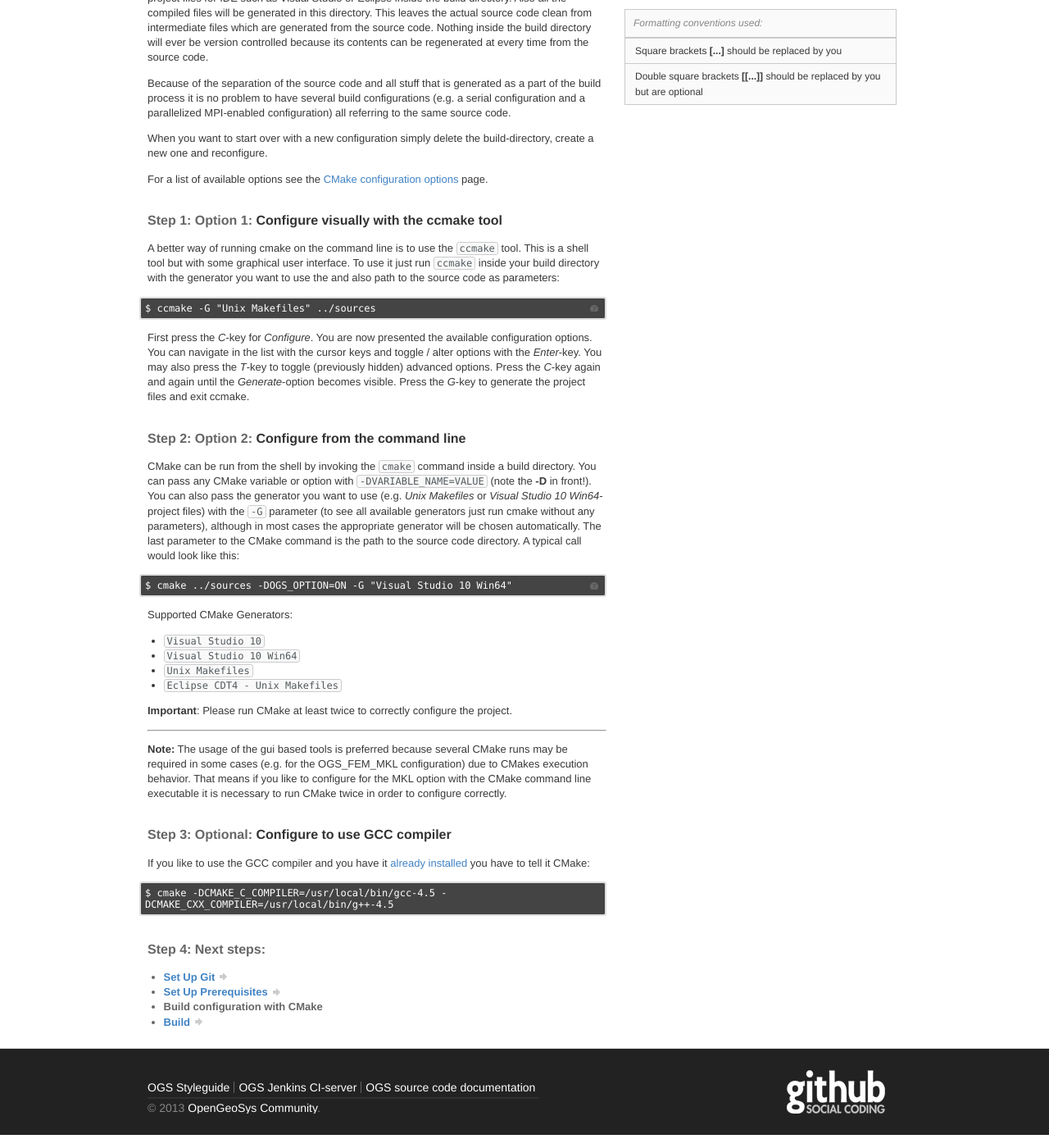
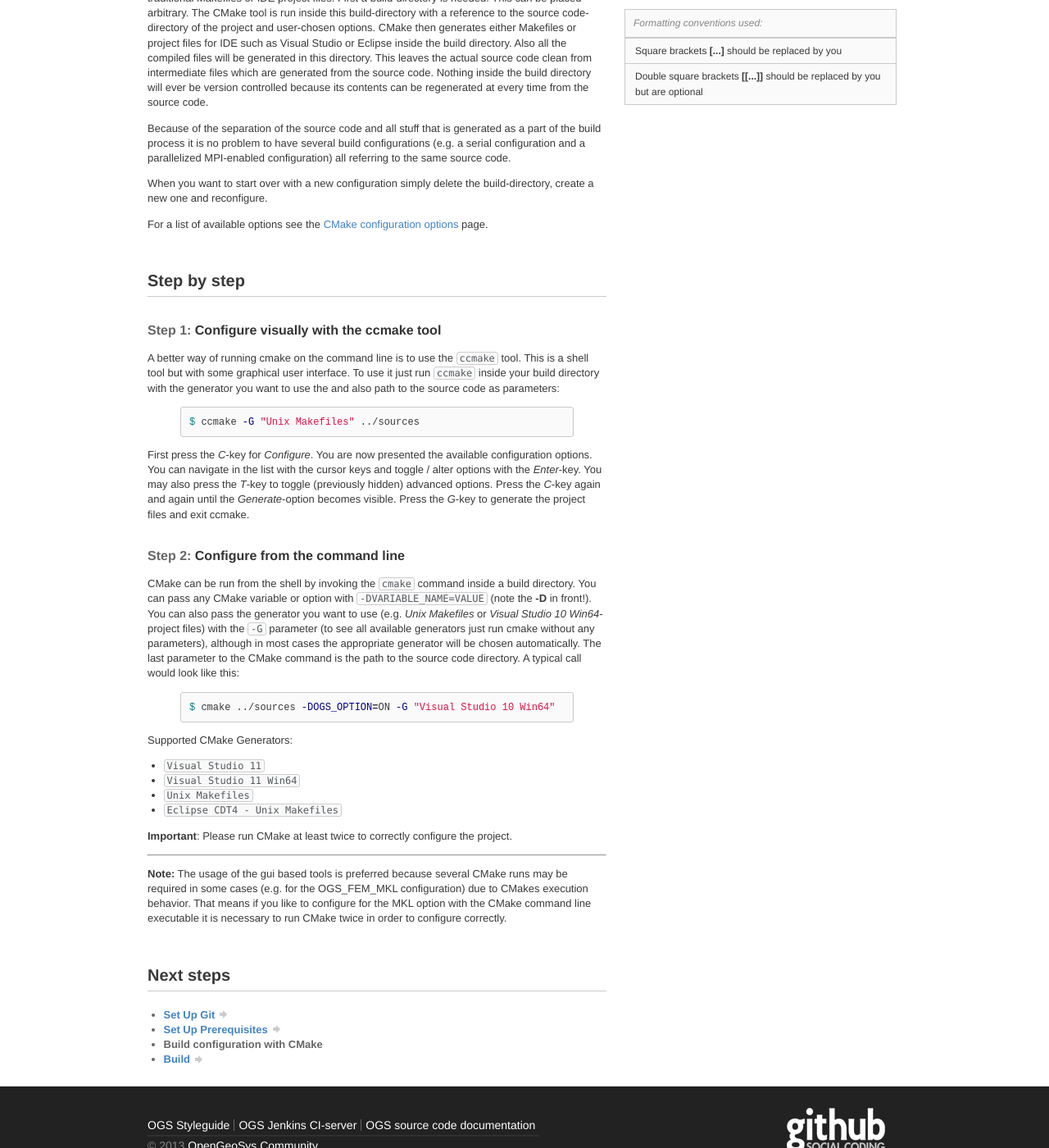
Before and after one commit to ufz/devguide, a Jekyll site: the page built from _posts/2012-09-24-mac-configure-cmake.markdown, in a window 1280 px wide and 1400 px high, scrolled down 315 px. Shown: the whole window at 82% size. Built offline with Jekyll 4.4.1, drawn with Linux system fonts in a browser that asks for light colours; Markdown is read by kramdown in place of the engine named in the settings; comment, search, counter and statistics services are not loaded; some of the changed text lies outside the part shown.

Commit message:
Build config mac.

```diff
--- a/_includes/ccmake.markdown
+++ b/_includes/ccmake.markdown
@@ -1,7 +1,7 @@
 A better way of running cmake on the command line is to use the `ccmake` tool. This is a shell tool but with some graphical user interface. To use it just run `ccmake` inside your build directory with the generator you want to use the and also path to the source code as parameters:
 
-<pre class="terminal bootcamp">
-	<span class="codeline">$ ccmake -G "Unix Makefiles" ../sources <span>Runs ccmake</span></span>
-</pre>
+{% highlight bash %}
+$ ccmake -G "Unix Makefiles" ../sources
+{% endhighlight %}
 
 First press the *C*-key for *Configure*. You are now presented the available configuration options. You can navigate in the list with the cursor keys and toggle / alter options with the *Enter*-key. You may also press the *T*-key to toggle (previously hidden) advanced options. Press the *C*-key again and again until the *Generate*-option becomes visible. Press the *G*-key to generate the project files and exit ccmake.
--- a/_includes/cmake-cli.markdown
+++ b/_includes/cmake-cli.markdown
@@ -1,13 +1,13 @@
 CMake can be run from the shell by invoking the `cmake` command inside a build directory. You can pass any CMake variable or option with `-DVARIABLE_NAME=VALUE` (note the **-D** in front!). You can also pass the generator you want to use (e.g. *Unix Makefiles* or *Visual Studio 10 Win64*-project files) with the `-G` parameter (to see all available generators just run cmake without any parameters), although in most cases the appropriate generator will be chosen automatically. The last parameter to the CMake command is the path to the source code directory. A typical call would look like this:
 
-<pre class="terminal bootcamp">
-	<span class="codeline">$ cmake ../sources -DOGS_OPTION=ON -G "Visual Studio 10 Win64"<span>Configures the project with one option and generates Visual Studio project files for 64-bit.</span></span>
-</pre>
+{% highlight bash %}
+$ cmake ../sources -DOGS_OPTION=ON -G "Visual Studio 10 Win64"
+{% endhighlight %}
 
 Supported CMake Generators:
 
-- `Visual Studio 10`
-- `Visual Studio 10 Win64`
+- `Visual Studio 11`
+- `Visual Studio 11 Win64`
 - `Unix Makefiles`
 - `Eclipse CDT4 - Unix Makefiles`
 
--- a/_includes/cmake-general.markdown
+++ b/_includes/cmake-general.markdown
@@ -1,4 +1,4 @@
-##<span class="step">Overview:</span> CMake ##
+# CMake #
 
 For configuring a build the open source [CMake](http://www.cmake.org) tool is used. *CMakeLists.txt* files replace traditional Makefiles or IDE project files. First a build-directory is needed. This can be placed arbitrary. The CMake tool is run inside this build-directory with a reference to the source code-directory of the project and user-chosen options. CMake then generates either Makefiles or project files for IDE such as Visual Studio or Eclipse inside the build directory. Also all the compiled files will be generated in this directory. This leaves the actual source code clean from intermediate files which are generated from the source code. Nothing inside the build directory will ever be version controlled because its contents can be regenerated at every time from the source code.
 
--- a/_includes/next-steps-cmake.markdown
+++ b/_includes/next-steps-cmake.markdown
@@ -1,4 +1,4 @@
-## <span class="step">Next steps:</span>
+# Next steps
 
 <div class="next-steps">
 	<ul>
--- a/_posts/2012-09-24-mac-configure-cmake.markdown
+++ b/_posts/2012-09-24-mac-configure-cmake.markdown
@@ -4,15 +4,17 @@ title: Build configuration with CMake
 description: How to configure a build with CMake
 ---
 
-<p class="intro">This guide will show you how to configure your build configuration on <strong>Mac OS X</strong>. There are also a guides for <strong><a href="/win-configure-cmake">Windows</a></strong> and <strong><a href="/linux-configure-cmake">Linux</a></strong>. It is assumed that you have already <a href="/prerequisites-redirect">set up the prerequisites</a>!</p>
+This guide will show you how to configure your build configuration on **Mac OS X**. There are also a guides for **[Windows](/win-configure-cmake)** and **[Linux](/linux-configure-cmake)**. It is assumed that you have already [set up the prerequisites](/prerequisites-redirect)!
 
 {% include cmake-general.markdown %}
 
-## <span class="step">Option 1:</span> Configure visually with the ccmake tool ##
+# Step by step
+
+## Configure visually with the ccmake tool ##
 
 {% include ccmake.markdown %}
 
-## <span class="step">Option 2:</span> Configure from the command line ##
+## Configure from the command line ##
 
 {% include cmake-cli.markdown %}
 
@@ -20,12 +22,4 @@ description: How to configure a build with CMake
 
 {% include cmake-gui-note.markdown %}
 
-## <span class="step">Optional:</span> Configure to use GCC compiler ##
-
-If you like to use the GCC compiler and you have it [already installed](/mac-prerequisites) you have to tell it CMake:
-
-<pre class="terminal bootcamp">
-    <span class="codeline">$ cmake -DCMAKE_C_COMPILER=/usr/local/bin/gcc-4.5 -DCMAKE_CXX_COMPILER=/usr/local/bin/g++-4.5</span>
-</pre>
-
 {% include next-steps-cmake.markdown %}
```
